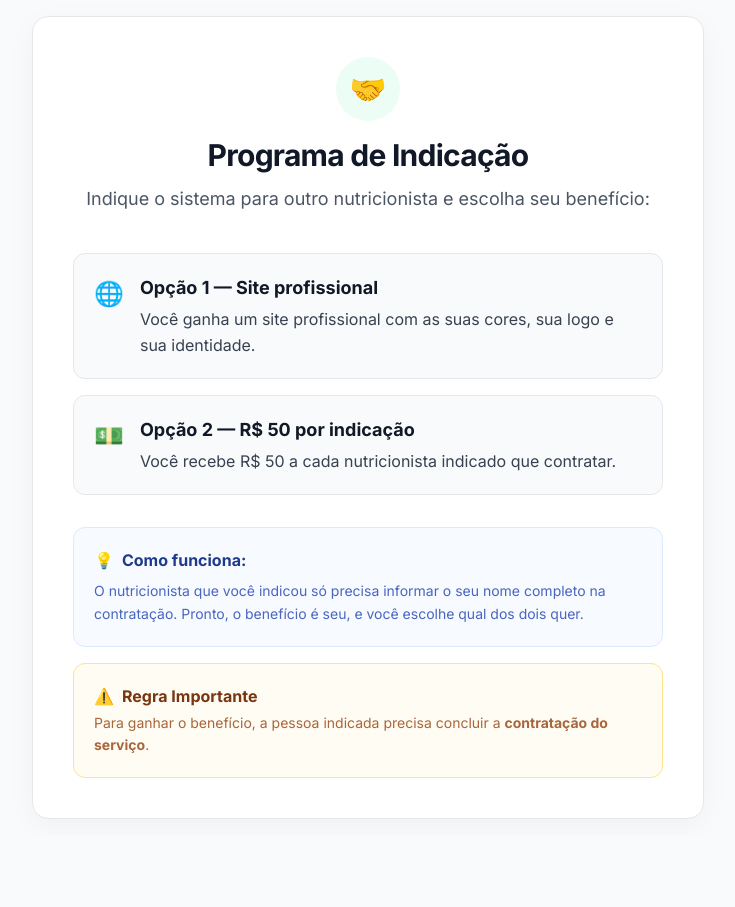
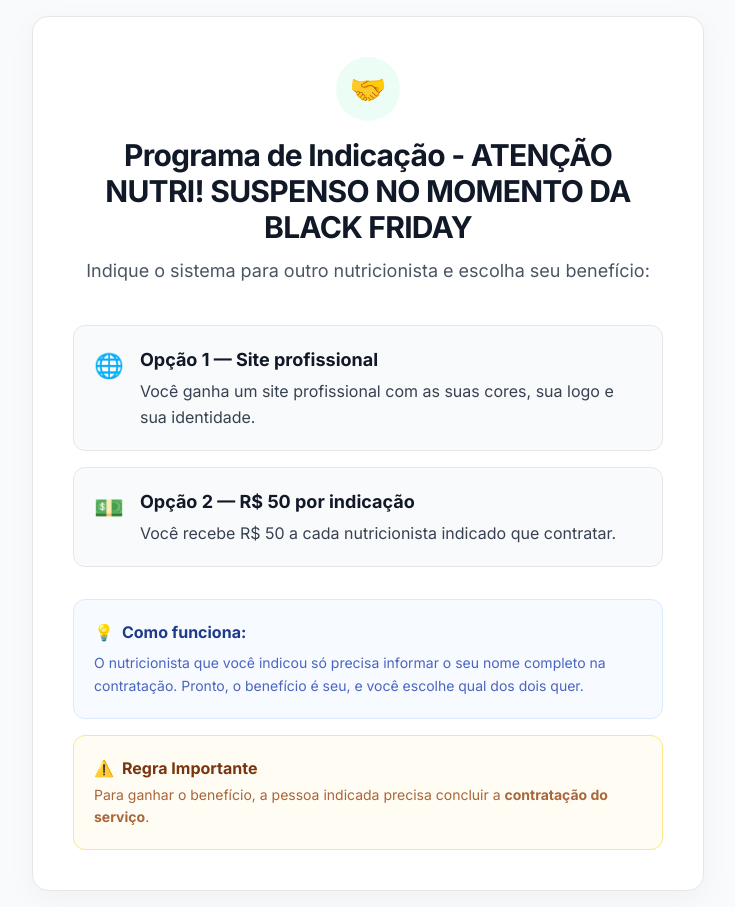
Before and after one commit to romulo-f-monteiro/programa-indicacao-nutricionista, a plain HTML site: page index.html in a window 1280 px wide. Shown: the whole page, without its empty margins (272-1007 px from the left). Before the commit the page ends 835 px from the top, so only its background shows below. Drawn offline with nearby package versions, Linux system fonts and the light colour scheme.

Commit message:
Update index.html

```diff
--- a/index.html
+++ b/index.html
@@ -24,7 +24,7 @@
             <div class="inline-flex items-center justify-center w-16 h-16 rounded-full bg-emerald-50 mb-4">
                 <span class="text-3xl">🤝</span>
             </div>
-            <h1 class="text-3xl font-bold text-gray-900 tracking-tight">Programa de Indicação</h1>
+            <h1 class="text-3xl font-bold text-gray-900 tracking-tight">Programa de Indicação - ATENÇÃO NUTRI! SUSPENSO NO MOMENTO DA BLACK FRIDAY </h1>
             <p class="text-gray-600 mt-3 text-lg">Indique o sistema para outro nutricionista e escolha seu benefício:</p>
         </div>
 
```
